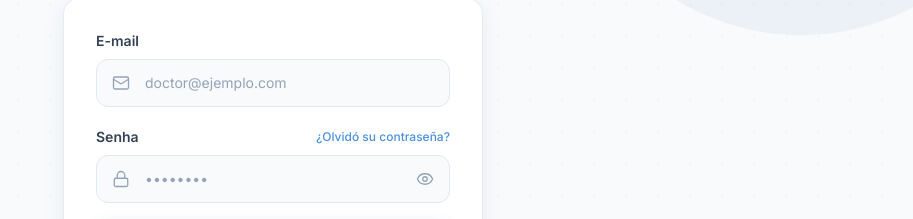
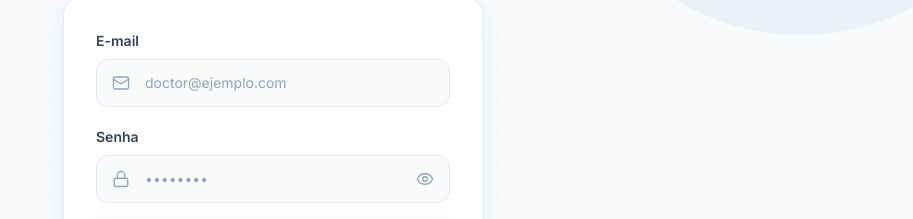
Before and after one commit to MattFrs12343/NeuroExamen, a React (Vite) app: page / in a window 1280 px wide. Shown: the part 317-536 px from the top of the page, without its empty margins (367-1280 px from the left). Built offline with nearby package versions, Linux system fonts and the light colour scheme; no server answers.

Commit message:
fix: remove forgot password link from login

```diff
--- a/src/views/Login.tsx
+++ b/src/views/Login.tsx
@@ -134,9 +134,6 @@ export const Login: React.FC = () => {
                 <label htmlFor="password" className="text-sm font-semibold text-slate-700">
                   {t('login_password')}
                 </label>
-                <button type="button" className="text-xs font-medium text-[#4A90E2] hover:text-[#0F4C81] transition-colors">
-                  ¿Olvidó su contraseña?
-                </button>
               </div>
               <div className="relative">
                 <Lock size={18} strokeWidth={1.75} className="absolute left-4 top-1/2 -translate-y-1/2 text-slate-400 pointer-events-none" />
```
